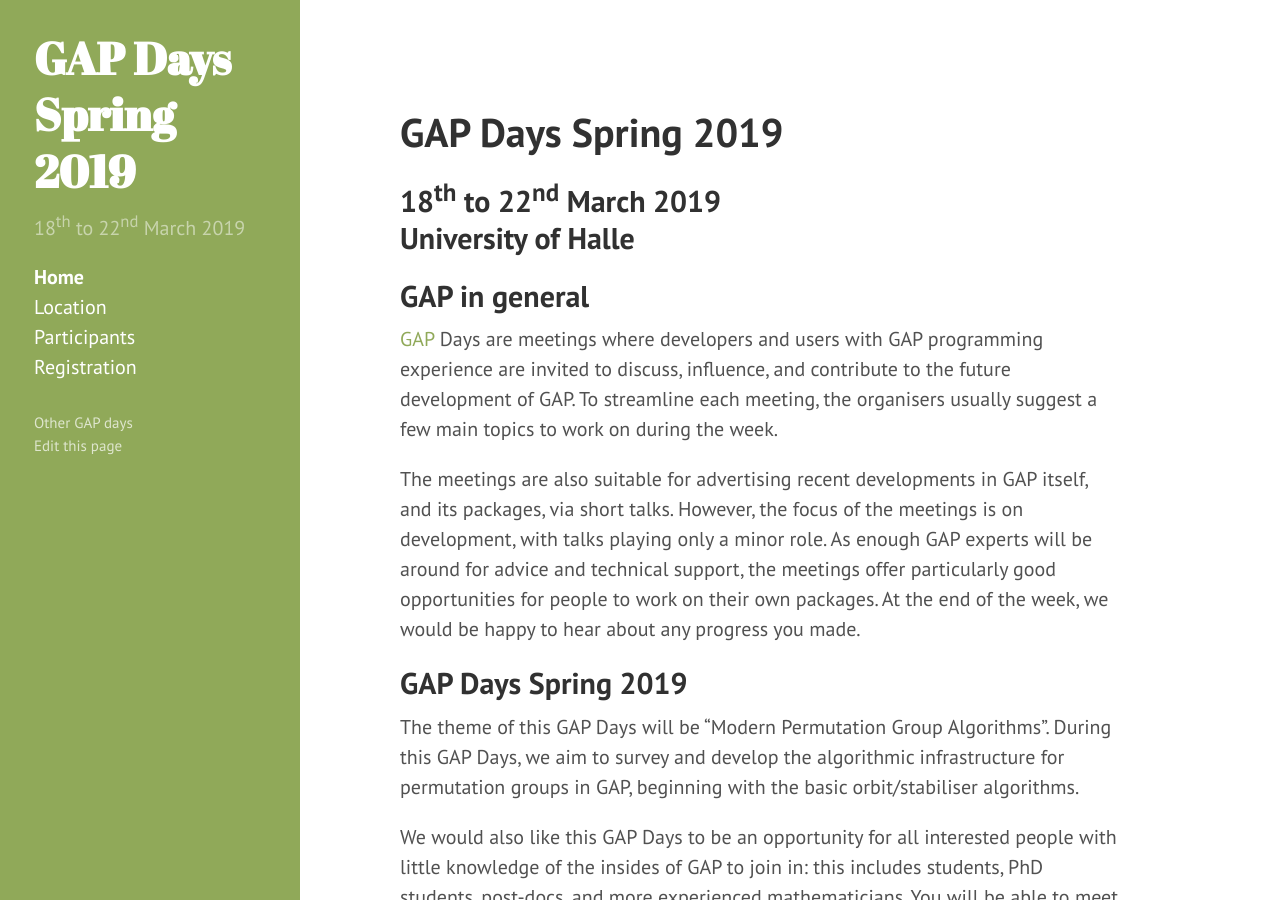
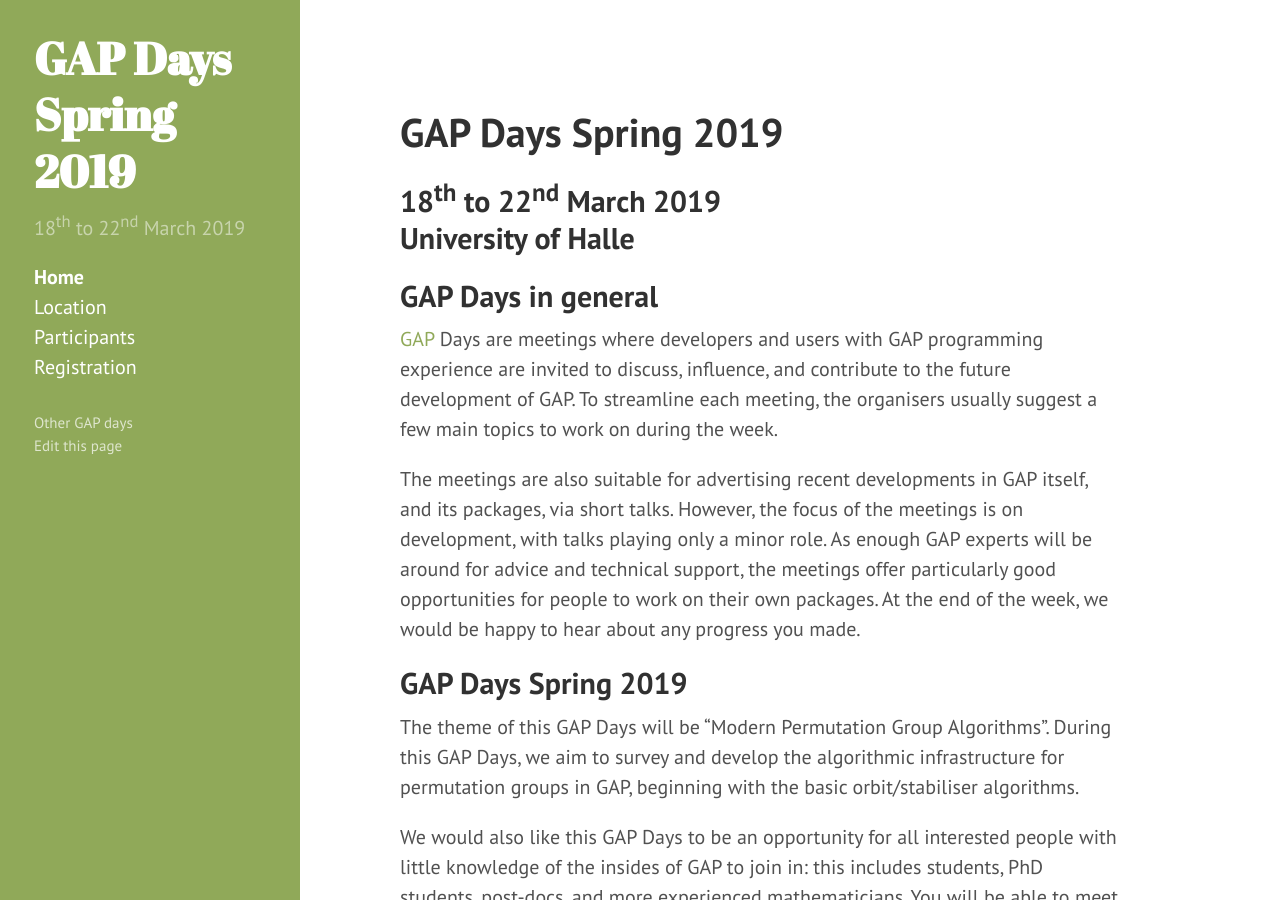
Before and after one commit to jesusmartinez-garcia/2020-01-21-colchester-workshop, a Jekyll site: the page built from index.md, in a window 1280 px wide and 900 px high. Built offline with Jekyll 4.4.1, drawn with Linux system fonts in a browser that asks for light colours.

Commit message:
GAP in general -> GAP Days in general

```diff
--- a/index.md
+++ b/index.md
@@ -7,7 +7,7 @@ title: Home
 
 ## {{ site.description }}<br> {{ site.location }}
 
-## GAP in general
+## GAP Days in general
 
 [GAP](https://www.gap-system.org/) Days are meetings where developers and users
 with GAP programming experience are invited to discuss, influence, and
```
